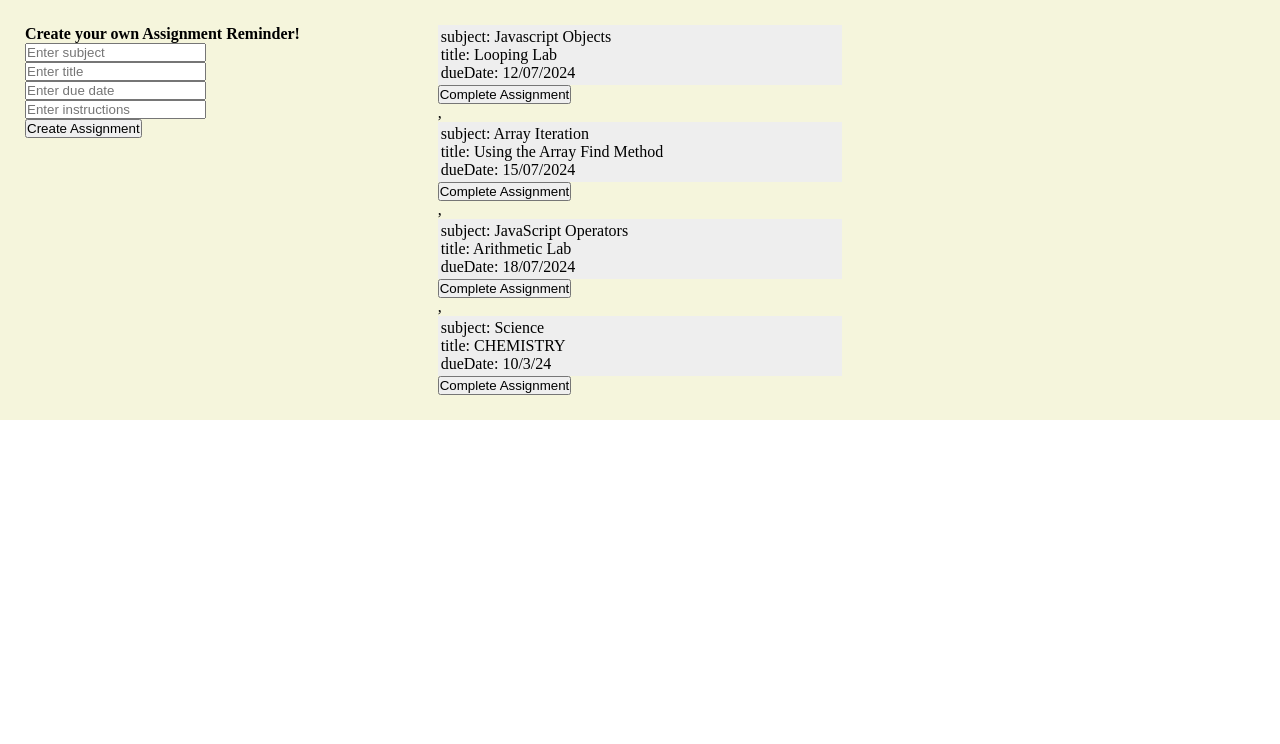
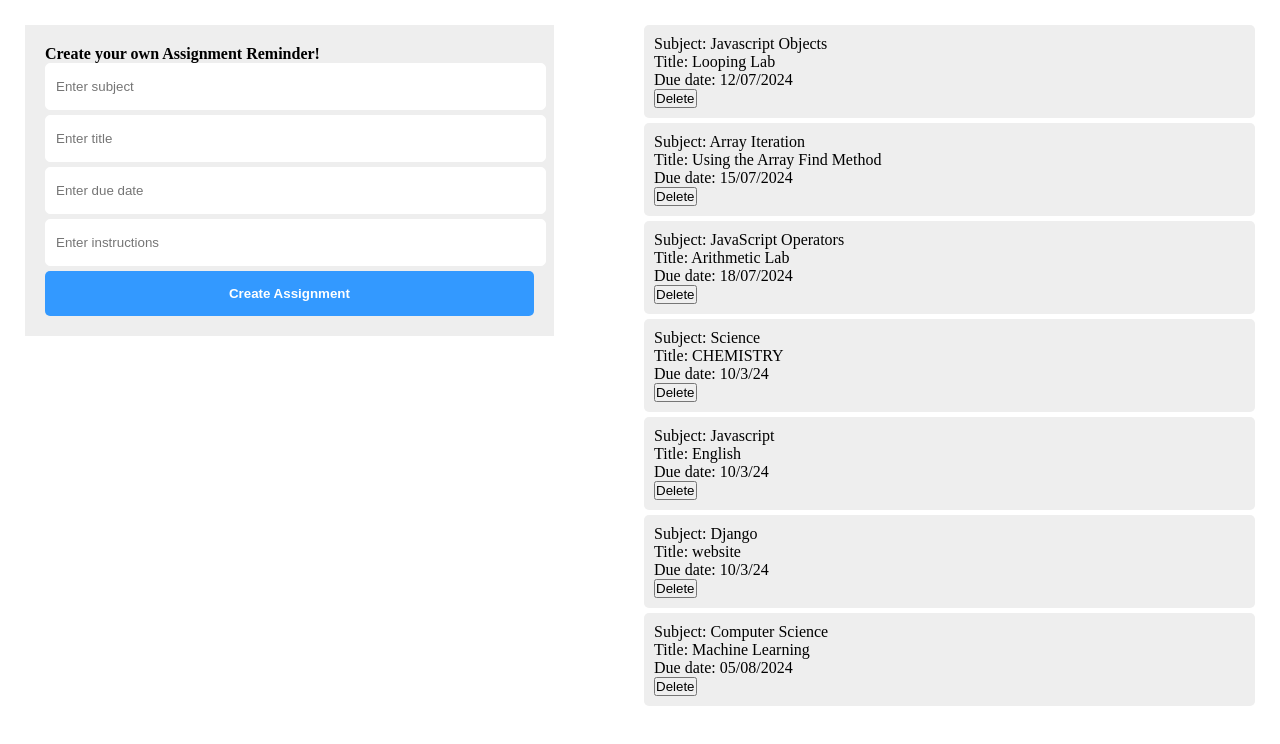
Before and after one commit to Elle-Wato/phase-1-project, a website: page index2.html in a window 1280 px wide. Drawn offline with Linux system fonts and the light colour scheme.

Commit message:
Completed

```diff
--- a/db.json
+++ b/db.json
@@ -27,6 +27,27 @@
       "title": "CHEMISTRY",
       "dueDate": "10/3/24",
       "instructions": ""
+    },
+    {
+      "id": "2111",
+      "classSubject": "Javascript",
+      "title": "English",
+      "dueDate": "10/3/24",
+      "instructions": ""
+    },
+    {
+      "id": "4c04",
+      "classSubject": "Django",
+      "title": "website",
+      "dueDate": "10/3/24",
+      "instructions": ""
+    },
+    {
+      "id": "5850",
+      "classSubject": "Computer Science",
+      "title": "Machine Learning",
+      "dueDate": "05/08/2024",
+      "instructions": "Perform data preprocessing and preparation"
     }
   ]
 }
--- a/index2.js
+++ b/index2.js
@@ -40,38 +40,100 @@ return response.json();
 })
 .then(data => {
 // Handle the JSON data
-console.log(data);
+// console.log(data);
 
 const myData = data.classAssignments.map(item => {
   return `<div style="background:#eee;padding:3px;">
   <p> subject: ${item.classSubject}</p>
   <p> title: ${item.title}</p>
   <p> dueDate: ${item.dueDate}</p>
+   <div class="button">
+  <button id='${item.id}'>Complete Assignment</button>
   </div>
-  <div class="button">
-  <button id='${item.id}'>Complete Assignment</button>
-  </div>`
+
+  </div>
+ `
 
 })
+
+// Function to fetch JSON data from the server
+async function fetchData() {
+  try {
+      const response = await fetch('db.json'); // Path to your JSON file
+      if (!response.ok) {
+          throw new Error('Network response was not ok');
+      }
+      const data = await response.json();
+      console.log('Fetched data:', data.classAssignments); // Debug log
+
+      // Access the classAssignment array from the data object
+      if (!data.classAssignments || !Array.isArray(data.classAssignments)) {
+          console.warn('classAssignment is missing or not an array');
+          return [];
+      }
+
+      return data.classAssignments;
+  } catch (error) {
+      console.error('Failed to fetch data:', error);
+      return []; // Return an empty array in case of error
+  }
+}
+
+
+// Function to render items
+function renderItems(items) {
+  console.log('Items to render:', items); // Debug log
+  if (!Array.isArray(items)) {
+      console.error('Expected items to be an array but got:', typeof items);
+      return;
+  }
+  const itemContainer = document.getElementById('data-container');
+  itemContainer.innerHTML = ''; // Clear existing items
+  items.forEach(item => {
+      // Create a div for each item
+      const itemDiv = document.createElement('div');
+      itemDiv.className = 'item';
+
+      const itemS = document.createElement("p")
+
+      itemS.textContent = `Subject: ${item.classSubject}`
+      itemDiv.appendChild(itemS)
+
+       const itemT = document.createElement("p")
+       itemT.textContent = `Title: ${item.title}`
+      itemDiv.appendChild(itemT)
+
+       const itemD = document.createElement("p")
+       itemD.textContent = `Due date: ${item.dueDate}`
+      itemDiv.appendChild(itemD)
+
+      // Create delete button
+      const deleteButton = document.createElement('button');
+      deleteButton.textContent = 'Delete';
+      deleteButton.onclick = () => deleteItem(item.id, items);
+      itemDiv.appendChild(deleteButton);
+
+      // Append item div to container
+      itemContainer.appendChild(itemDiv);
+  });
+}
+
+// Function to delete an item by ID
+function deleteItem(id, items) {
+  const updatedItems = items.filter(item => item.id !== id);
+  renderItems(updatedItems);
+  // Optionally, send the updatedItems to the server if needed
+}
+
+// Fetch and render items on page load
+fetchData().then(items => renderItems(items));
+
 
 // Display the data in the HTML
 const dataContainer = document.getElementById('data-container');
 dataContainer.innerHTML = myData
-// dataContainer.innerHTML = JSON.stringify(
-//   data, null, 2); // Pretty-print JSON data
-// })
-// .catch(error => {
-// // Handle any errors
-// console.error('There was a problem with the fetch operation:', error);
+
 }).catch(error => {console.error('There was a problem with the fetch operation:', error)})
-
-
-// function getAssignments(){
-//     fetch("http://localhost:3000/classAssignments")
-//     .then(response => response.json())
-//     .then(data => data.forEach(assignment => showAssignment(assignment)))
-//   }
-
 
 
   const form = document.querySelector(".add-hw-tasks")
@@ -98,20 +160,6 @@ function addAssignment(event){
 }
 
 
-
-const buttonChange = document.querySelector(".submit")
-
-function mouseEnter(){
-  buttonChange.style.background = 'yellow'
-}
-
-function mouseLeave(){
-  buttonChange.style.background = ''
-}
-
-buttonChange.addEventListener("mouseenter", mouseEnter)
-buttonChange.addEventListener("mouseleave", mouseLeave)
-
 //This variable holds the decision of default of "NO"
 
 let decision = 'NO'
--- a/style2.css
+++ b/style2.css
@@ -25,13 +25,46 @@
 
 .main-div{
   display: grid;
-  grid-template-columns: repeat(3, 1fr);
+  grid-template-columns: repeat(2, 1fr);
   grid-gap: 0.5rem;
   padding: 25px;
-  background-color: beige;
+
 }
 
 *{
     margin: 0;
     padding: 0;
 }
+
+
+.item{
+  padding: 10px;
+  border-radius: 5px;
+  background-color: #eeeeee;
+  margin-bottom: 5px;
+}
+
+form{
+  padding: 20px;
+  background-color: #eeeeee;
+
+}
+form input[type = 'text']{
+  width: 100%;
+  height: 45px;
+  border-radius: 5px;
+  margin-bottom: 5px;
+  border: 1px solid #fff;
+  padding-left: 10px;
+}
+
+form input[type = 'submit']{
+  width: 100%;
+  height: 45px;
+  border-radius: 5px;
+  background: #3399ff;
+  color: #fff;
+  font-weight: bold;
+  border: none;
+
+}
```
Also changed, not shown: Pitch.md (+3 -10 lines).
